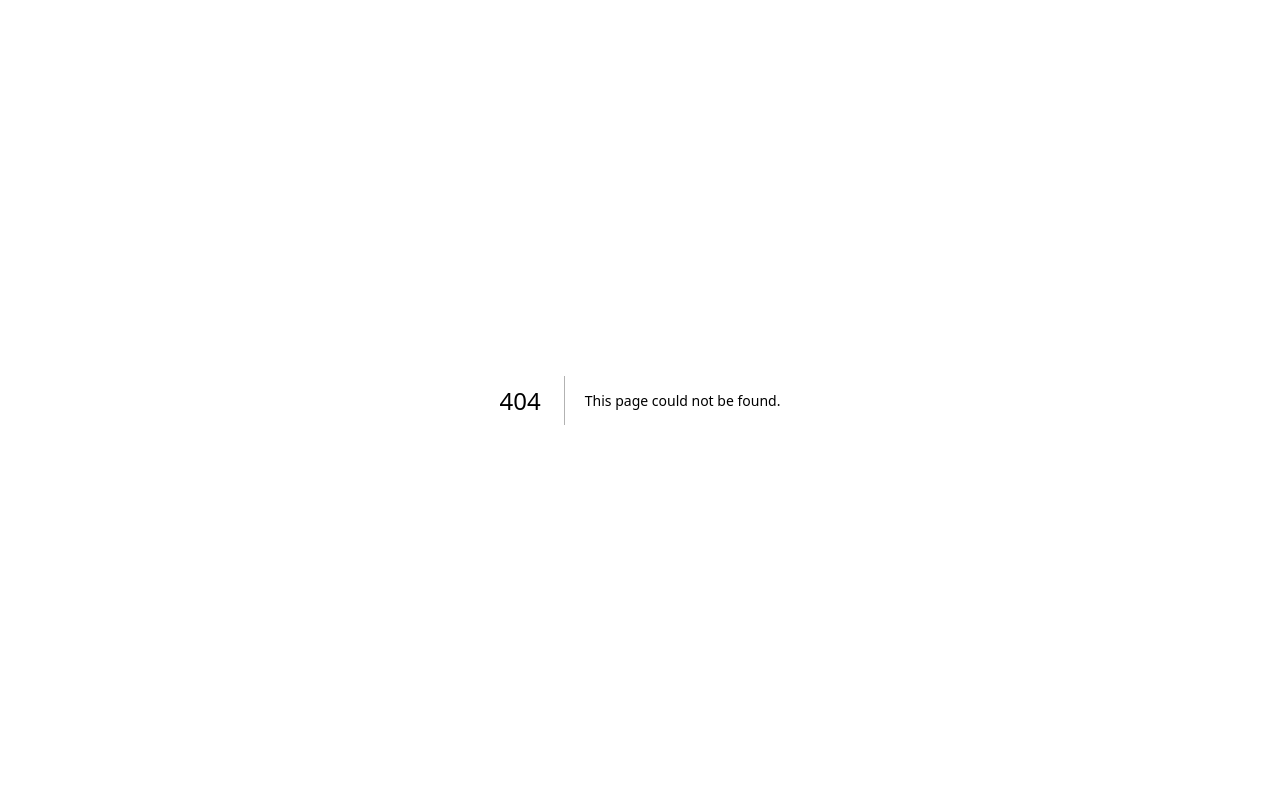
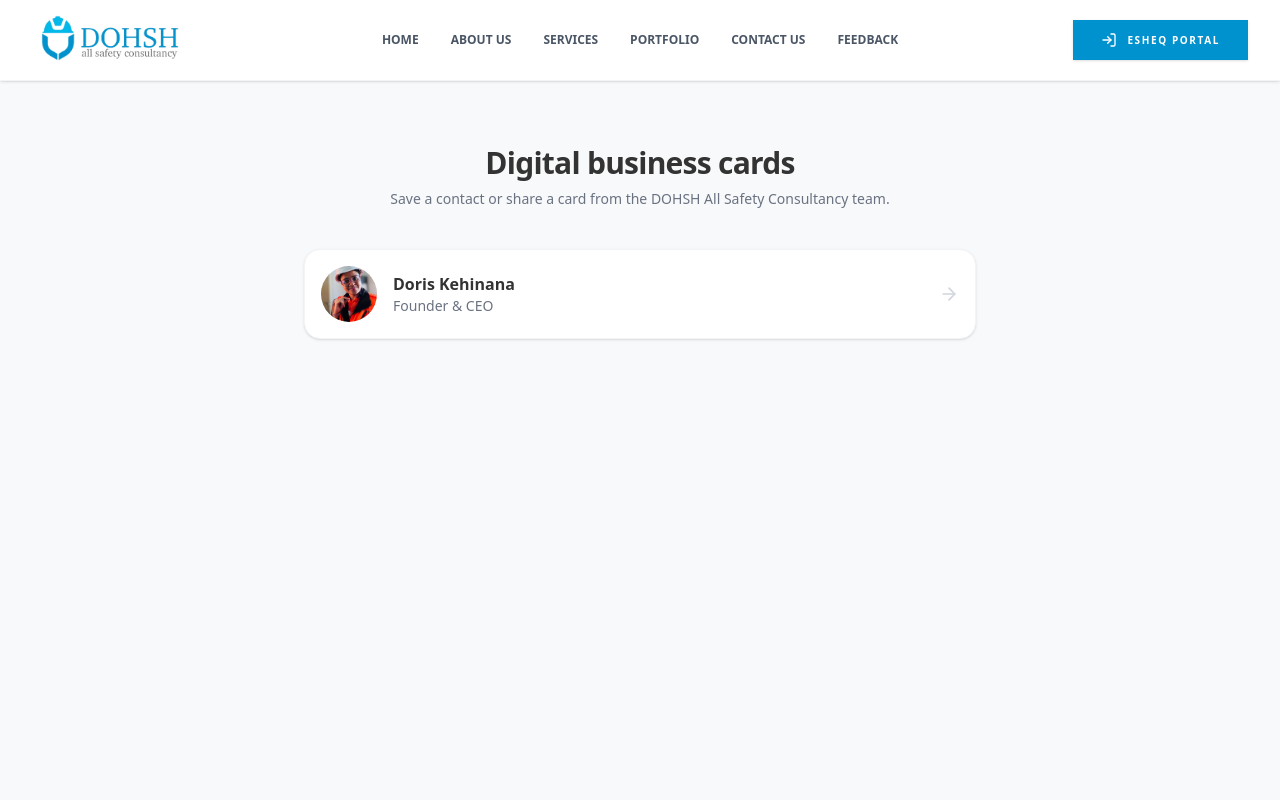
Before and after one commit to open-hive/oh-dohsh-landing, a Next.js app: page /business-card in a window 1280 px wide. Before the commit this address had no page. Shown: the top 800 px of the page. Built offline with nearby package versions, Linux system fonts and the light colour scheme.

Commit message:
error and exception handling

```diff
--- /dev/null
+++ b/app/business-card/page.tsx
@@ -0,0 +1,52 @@
+import Link from "next/link";
+import Image from "next/image";
+import { ArrowRight } from "lucide-react";
+import { COMPANY, getAllSlugs, getPerson } from "./../../data/people";
+
+export default function BusinessCardIndex() {
+  const team = getAllSlugs()
+    .map((slug) => getPerson(slug))
+    .filter((person) => person !== undefined);
+
+  return (
+    <section className="flex-1 bg-light py-16 px-4">
+      <div className="max-w-2xl mx-auto">
+        <div className="text-center mb-10">
+          <h1 className="text-3xl font-bold text-dark font-heading tracking-tight">
+            Digital business cards
+          </h1>
+          <p className="text-gray-500 text-sm mt-2">
+            Save a contact or share a card from the {COMPANY.name} team.
+          </p>
+        </div>
+
+        <div className="space-y-3">
+          {team.map((person) => (
+            <Link
+              key={person.slug}
+              href={`/business-card/${person.slug}`}
+              className="flex items-center gap-4 bg-white p-4 rounded-2xl border border-gray-100 shadow-sm hover:border-primary/30 hover:shadow-md transition-all group"
+            >
+              <span className="w-14 h-14 rounded-full overflow-hidden bg-gray-100 relative shrink-0">
+                <Image
+                  src={person.photo}
+                  alt={person.name}
+                  fill
+                  className="object-cover"
+                  sizes="56px"
+                />
+              </span>
+              <span className="min-w-0">
+                <span className="block text-dark font-semibold font-heading truncate">
+                  {person.name}
+                </span>
+                <span className="block text-gray-500 text-sm truncate">{person.role}</span>
+              </span>
+              <ArrowRight className="w-5 h-5 text-gray-300 ml-auto shrink-0 group-hover:text-primary transition-colors" />
+            </Link>
+          ))}
+        </div>
+      </div>
+    </section>
+  );
+}
--- /dev/null
+++ b/app/error.tsx
@@ -0,0 +1,53 @@
+"use client";
+
+import { useEffect } from "react";
+import Link from "next/link";
+import { RotateCw, Home } from "lucide-react";
+
+export default function Error({
+  error,
+  reset,
+}: {
+  error: Error & { digest?: string };
+  reset: () => void;
+}) {
+  useEffect(() => {
+    console.error(error);
+  }, [error]);
+
+  return (
+    <section className="flex-1 flex items-center justify-center bg-light py-20 px-4">
+      <div className="w-full max-w-lg text-center">
+        <h1 className="text-2xl font-bold text-dark font-heading tracking-tight">
+          Something went wrong on this page
+        </h1>
+        <p className="text-gray-500 text-sm leading-relaxed mt-3 max-w-md mx-auto">
+          The page failed to load. Try again, and if it keeps happening let us know what you were
+          doing at the time.
+        </p>
+
+        {error.digest && (
+          <p className="text-gray-400 text-xs font-mono mt-4">Reference: {error.digest}</p>
+        )}
+
+        <div className="flex flex-col sm:flex-row items-center justify-center gap-3 mt-8">
+          <button
+            type="button"
+            onClick={reset}
+            className="flex items-center justify-center gap-2 w-full sm:w-auto px-6 py-3.5 bg-primary text-white rounded-2xl font-semibold shadow-lg shadow-primary/30 hover:bg-secondary transition-colors"
+          >
+            <RotateCw className="w-5 h-5" />
+            Try again
+          </button>
+          <Link
+            href="/"
+            className="flex items-center justify-center gap-2 w-full sm:w-auto px-6 py-3.5 border-2 border-primary text-primary rounded-2xl font-semibold hover:bg-primary hover:text-white transition-colors"
+          >
+            <Home className="w-5 h-5" />
+            Back to homepage
+          </Link>
+        </div>
+      </div>
+    </section>
+  );
+}
--- /dev/null
+++ b/app/global-error.tsx
@@ -0,0 +1,44 @@
+"use client";
+
+import { useEffect } from "react";
+
+export default function GlobalError({
+  error,
+  reset,
+}: {
+  error: Error & { digest?: string };
+  reset: () => void;
+}) {
+  useEffect(() => {
+    console.error(error);
+  }, [error]);
+
+  return (
+    <html lang="en">
+      <body className="antialiased">
+        <div className="min-h-screen flex items-center justify-center bg-white py-20 px-4">
+          <div className="w-full max-w-lg text-center">
+            <h1 className="text-2xl font-bold text-gray-900 tracking-tight">
+              Something went wrong
+            </h1>
+            <p className="text-gray-500 text-sm leading-relaxed mt-3">
+              The site failed to load. Reloading usually fixes it.
+            </p>
+
+            {error.digest && (
+              <p className="text-gray-400 text-xs font-mono mt-4">Reference: {error.digest}</p>
+            )}
+
+            <button
+              type="button"
+              onClick={reset}
+              className="inline-flex items-center justify-center px-6 py-3.5 mt-8 bg-[#0092CE] text-white rounded-2xl font-semibold hover:bg-[#01B9EB] transition-colors"
+            >
+              Reload the site
+            </button>
+          </div>
+        </div>
+      </body>
+    </html>
+  );
+}
--- /dev/null
+++ b/app/not-found.tsx
@@ -0,0 +1,37 @@
+import Link from "next/link";
+import { Home, Mail } from "lucide-react";
+
+export default function NotFound() {
+  return (
+    <section className="flex-1 flex items-center justify-center bg-light py-20 px-4">
+      <div className="w-full max-w-lg text-center">
+        <p className="text-primary font-bold font-heading text-6xl">404</p>
+
+        <h1 className="text-2xl font-bold text-dark font-heading tracking-tight mt-4">
+          We can&apos;t find that page
+        </h1>
+        <p className="text-gray-500 text-sm leading-relaxed mt-3 max-w-md mx-auto">
+          The page may have moved, or the link may be incomplete. Check the address, or head back
+          to the homepage.
+        </p>
+
+        <div className="flex flex-col sm:flex-row items-center justify-center gap-3 mt-8">
+          <Link
+            href="/"
+            className="flex items-center justify-center gap-2 w-full sm:w-auto px-6 py-3.5 bg-primary text-white rounded-2xl font-semibold shadow-lg shadow-primary/30 hover:bg-secondary transition-colors"
+          >
+            <Home className="w-5 h-5" />
+            Back to homepage
+          </Link>
+          <Link
+            href="/contact"
+            className="flex items-center justify-center gap-2 w-full sm:w-auto px-6 py-3.5 border-2 border-primary text-primary rounded-2xl font-semibold hover:bg-primary hover:text-white transition-colors"
+          >
+            <Mail className="w-5 h-5" />
+            Contact us
+          </Link>
+        </div>
+      </div>
+    </section>
+  );
+}
--- a/components/layout/LayoutShell.tsx
+++ b/components/layout/LayoutShell.tsx
@@ -1,9 +1,12 @@
 "use client";
 
 import { usePathname } from "next/navigation";
+import { getAllSlugs } from "./../../data/people";
 
-// Routes that render without the site navbar and footer
-const chromeFreeRoutes = ["/business-card"];
+// Individual business cards render without the site navbar and footer.
+// Everything else — including /business-card itself and any 404 under it —
+// keeps the chrome so people are never stranded without navigation.
+const chromeFreeRoutes = getAllSlugs().map((slug) => `/business-card/${slug}`);
 
 export default function LayoutShell({
   navbar,
@@ -15,9 +18,7 @@ export default function LayoutShell({
   children: React.ReactNode;
 }) {
   const pathname = usePathname();
-  const hideChrome = chromeFreeRoutes.some((route) =>
-    pathname.replace(/\/$/, "").startsWith(route)
-  );
+  const hideChrome = chromeFreeRoutes.includes(pathname.replace(/\/$/, ""));
 
   return (
     <>
```
